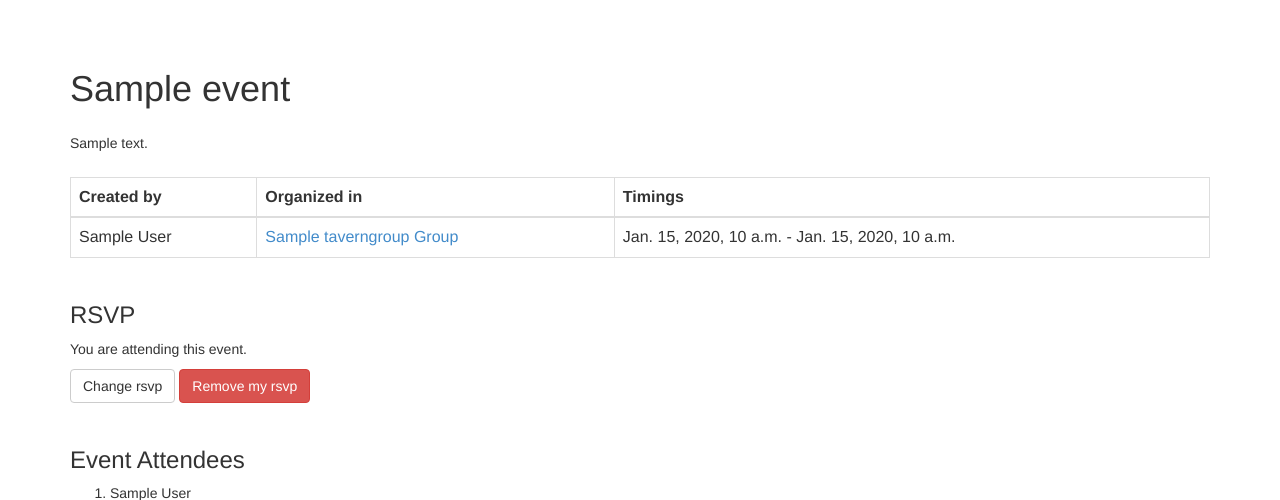
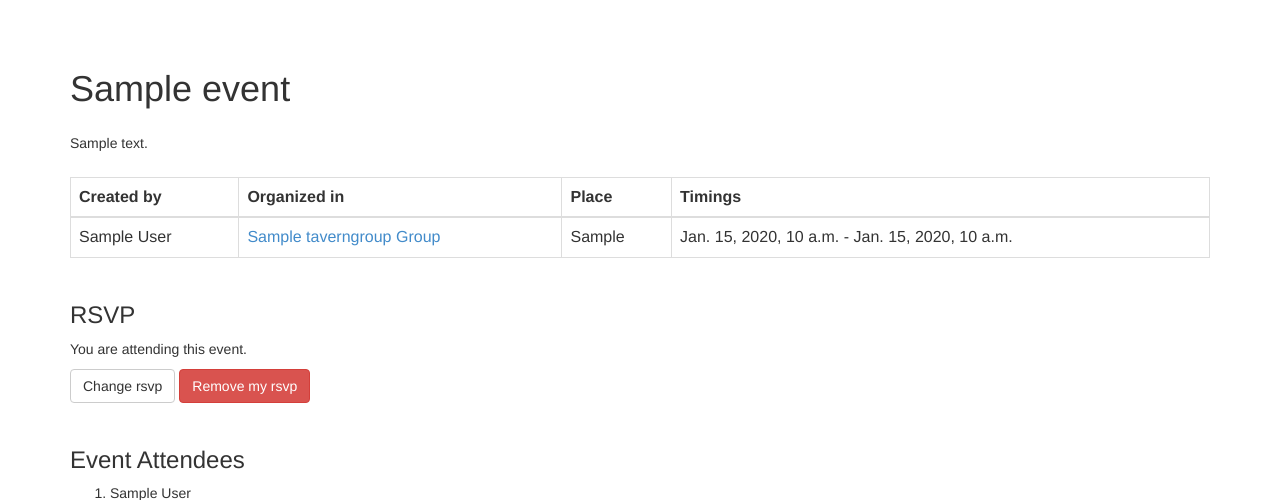
Before and after one commit to agiliq/opentavern, a Django app: a page that uses templates/tavern/event_details.html in a window 1280 px wide. Shown: the part 51-551 px from the top of the page. Run offline with Django 3.2, Linux system fonts and the light colour scheme; a user stored in the database is signed in; tables that the repository leaves empty hold one stand-in row (values such as "Sample post"); data that the repository does not hold is empty; some libraries are stand-ins or nearby versions.

Commit message:
add event location in detail page

```diff
--- a/templates/tavern/event_details.html
+++ b/templates/tavern/event_details.html
@@ -11,6 +11,7 @@
         <tr>
             <th>Created by</th>
             <th>Organized in</th>
+            <th>Place</th>
             <th>Timings</th>
         </tr>
     </thead>
@@ -18,6 +19,7 @@
         <tr>
             <td>{{ event.get_creator }}</td>
             <td><a href="{{ event.group.get_absolute_url }}">{{ event.group }} Group</a></td>
+            <td>{{ event.location }}</td>
             <td>{{ event.starts_at }} - {{ event.ends_at }}</td>
         </tr>
     </tbody>
```
